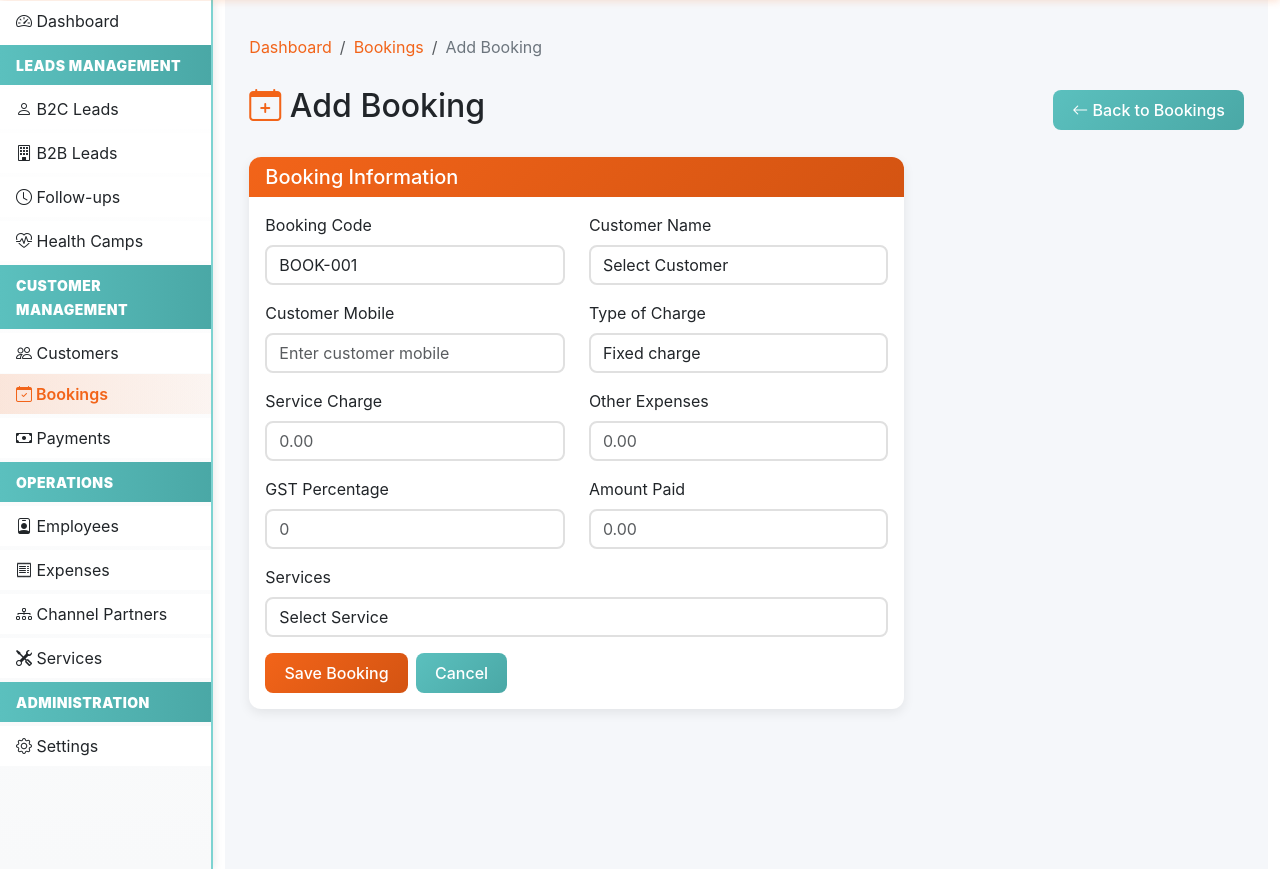
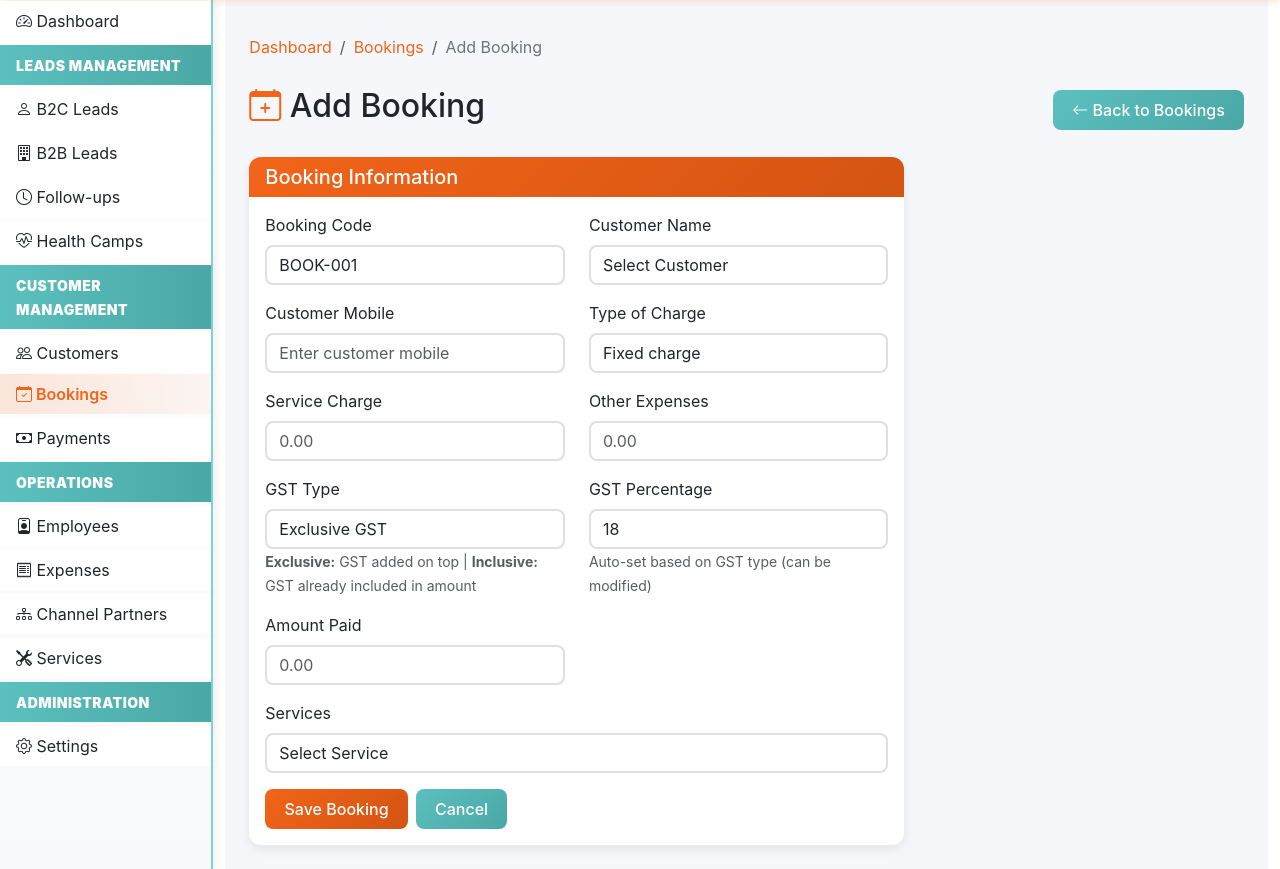
Before and after one commit to Codimai-dev/toast4health-crm, a Flask app: page /bookings/add in a window 1280 px wide. Shown: the part 67-936 px from the top of the page. Run offline with Flask 3, Linux system fonts and the light colour scheme; a user stored in the database is signed in; tables that the repository leaves empty hold one stand-in row (values such as "Sample post"); parts of the project's set-up code (start-up, migrations or seed data) failed here and were passed over.

Commit message:
feat: Add GST inclusive/exclusive selection to bookings

```diff
--- a/app/bookings/forms.py
+++ b/app/bookings/forms.py
@@ -28,6 +28,9 @@ class BookingForm(FlaskForm):
                                 render_kw={'class': 'form-control', 'placeholder': '0.00', 'step': '0.01', 'autocomplete': 'off'})
     other_expanse = DecimalField('Other Expenses', validators=[Optional()],
                                render_kw={'class': 'form-control', 'placeholder': '0.00', 'step': '0.01', 'autocomplete': 'off'})
+    gst_type = SelectField('GST Type', choices=[('exclusive', 'Exclusive GST'), ('inclusive', 'Inclusive GST')],
+                          validators=[DataRequired()], default='exclusive',
+                          render_kw={'class': 'form-control', 'autocomplete': 'off'})
     gst_percentage = IntegerField('GST Percentage', validators=[Optional()],
                                 render_kw={'class': 'form-control', 'placeholder': '0', 'autocomplete': 'off'})
     amount_paid = DecimalField('Amount Paid', validators=[Optional()],
--- a/app/bookings/routes.py
+++ b/app/bookings/routes.py
@@ -117,6 +117,7 @@ def add():
             shift_hours=form.shift.data,
             service_charge=form.service_charge.data,
             other_expanse=form.other_expanse.data or 0,
+            gst_type=form.gst_type.data or 'exclusive',
             gst_percentage=form.gst_percentage.data or 0,
             amount_paid=form.amount_paid.data or 0,
             created_by=current_user.id,
@@ -265,6 +266,7 @@ def edit(booking_code):
         booking.end_date = end_date
         booking.charge_type = form.charge_type.data
         booking.shift_hours = form.shift.data
+        booking.gst_type = form.gst_type.data or 'exclusive'
         booking.updated_by = current_user.id
         booking.calculate_totals()
         db.session.commit()
--- a/app/models.py
+++ b/app/models.py
@@ -423,6 +423,7 @@ class Booking(db.Model, TimestampMixin, UserTrackingMixin):
     shift_hours = db.Column(db.Integer, nullable=True)
     service_charge = db.Column(db.Numeric(10, 2), nullable=False, default=0)
     other_expanse = db.Column(db.Numeric(10, 2), nullable=False, default=0)
+    gst_type = db.Column(db.String(20), nullable=False, default='exclusive')  # 'inclusive' or 'exclusive'
     gst_percentage = db.Column(db.Integer, nullable=False, default=0)
     gst_value = db.Column(db.Numeric(10, 2), nullable=False, default=0)
     total_amount = db.Column(db.Numeric(10, 2), nullable=False)
@@ -458,8 +459,23 @@ class Booking(db.Model, TimestampMixin, UserTrackingMixin):
             base_service_charge *= total_shifts
 
         base_amount = base_service_charge + (self.other_expanse or 0)
-        self.gst_value = base_amount * (self.gst_percentage or 0) / 100
-        self.total_amount = base_amount + self.gst_value
+
+        # Handle GST calculation based on type
+        if self.gst_type == 'inclusive':
+            # GST is already included in the base amount
+            # Extract GST from the total: GST = Base × (Rate / (100 + Rate))
+            if self.gst_percentage and self.gst_percentage > 0:
+                gst_multiplier = Decimal(self.gst_percentage) / (100 + Decimal(self.gst_percentage))
+                self.gst_value = base_amount * gst_multiplier
+                self.total_amount = base_amount
+            else:
+                self.gst_value = 0
+                self.total_amount = base_amount
+        else:
+            # GST is exclusive - add on top of base amount (existing behavior)
+            self.gst_value = base_amount * (self.gst_percentage or 0) / 100
+            self.total_amount = base_amount + self.gst_value
+
         self.pending_amount = self.total_amount - (self.amount_paid or 0)
 
     def __repr__(self):
--- a/app/templates/bookings/add.html
+++ b/app/templates/bookings/add.html
@@ -134,9 +134,26 @@
                     </div>
                     <div class="row">
                         <div class="col-md-6 mb-3">
+                            {{ form.gst_type.label(class="form-label") }}
+                            {{ form.gst_type() }}
+                            <small class="form-text text-muted">
+                                <strong>Exclusive:</strong> GST added on top | <strong>Inclusive:</strong> GST already included in amount
+                            </small>
+                            {% if form.gst_type.errors %}
+                                <div class="text-danger">
+                                    {% for error in form.gst_type.errors %}
+                                        <small>{{ error }}</small>
+                                    {% endfor %}
+                                </div>
+                            {% endif %}
+                        </div>
+                        <div class="col-md-6 mb-3">
                             {{ form.gst_percentage.label(class="form-label") }}
                             {{ form.gst_percentage() }}
+                            <small class="form-text text-muted">Auto-set based on GST type (can be modified)</small>
                         </div>
+                    </div>
+                    <div class="row">
                         <div class="col-md-6 mb-3">
                             {{ form.amount_paid.label(class="form-label") }}
                             {{ form.amount_paid() }}
@@ -206,6 +223,29 @@ document.addEventListener('DOMContentLoaded', function() {
             }
         }
     });
+
+    // GST Type auto-population
+    const gstTypeSelect = document.querySelector('#gst_type');
+    const gstPercentageInput = document.querySelector('#gst_percentage');
+
+    // Default GST rates (can be customized)
+    const defaultGSTRates = {
+        'inclusive': 18,  // Default 18% for inclusive
+        'exclusive': 18   // Default 18% for exclusive
+    };
+
+    function updateGSTPercentage() {
+        const gstType = gstTypeSelect.value;
+        // Only auto-fill if the field is empty or has default value
+        if (!gstPercentageInput.value || gstPercentageInput.value === '0') {
+            gstPercentageInput.value = defaultGSTRates[gstType] || 18;
+        }
+    }
+
+    gstTypeSelect.addEventListener('change', updateGSTPercentage);
+
+    // Initialize on page load
+    updateGSTPercentage();
 });
 </script>
 {% endblock %}
```
Also changed, not shown: app/templates/bookings/edit.html (+37 -0 lines), migrations/versions/8535196c3995_add_gst_type_to_booking.py (added, +33 -0 lines).
